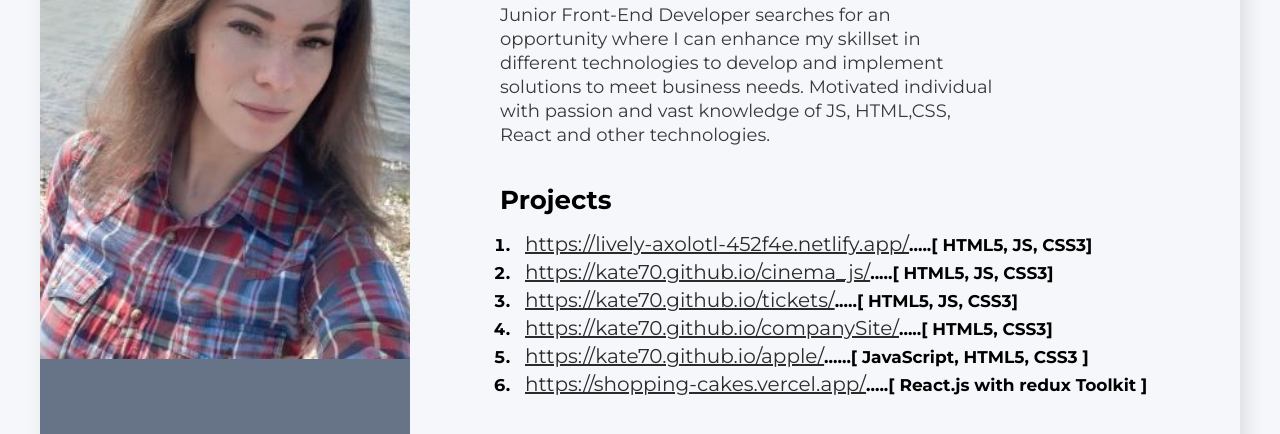
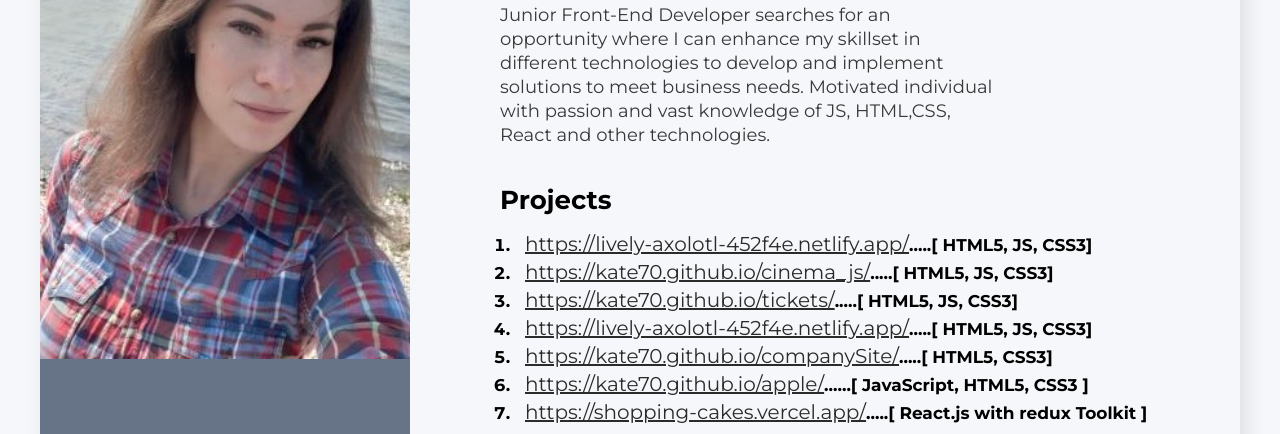
Before and after one commit to Kate70/Resume, a website: page index.html in a window 1280 px wide. Shown: the part 187-621 px from the top of the page. Drawn offline with Linux system fonts and the light colour scheme.

Commit message:
Update index.html

```diff
--- a/index.html
+++ b/index.html
@@ -48,6 +48,14 @@
               <span class="project">
                 <a href="https://kate70.github.io/tickets/" class="project-link"
                 >https://kate70.github.io/tickets/</a
+              >.....<span class="project-bracket">[</span> HTML5, JS, CSS3<span class="project-bracket">]</span>
+            </li>
+
+
+               <li  class="project-item">
+              <span class="project">
+                <a href="https://lively-axolotl-452f4e.netlify.app/" class="project-link"
+                >https://lively-axolotl-452f4e.netlify.app/</a
               >.....<span class="project-bracket">[</span> HTML5, JS, CSS3<span class="project-bracket">]</span>
             </li>
 
```
